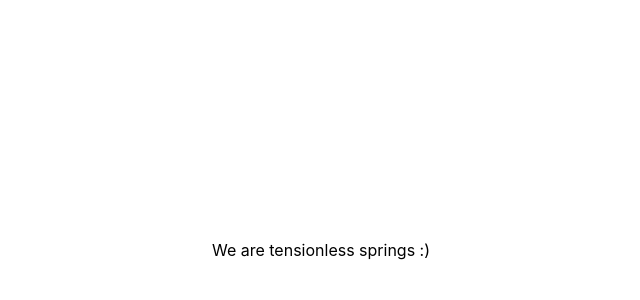
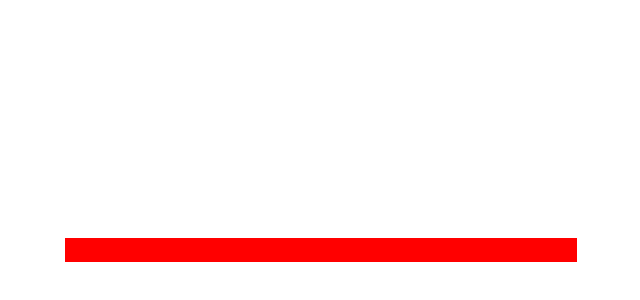
Before and after one commit to vishnu777aero/React-spring, a React (Create React App) app: page / in a window 1280 px wide. Shown: the part 150-450 px from the top of the page, without its empty margins (319-959 px from the left). Built offline with nearby package versions, Linux system fonts and the light colour scheme.

Commit message:
Setup bar

```diff
--- a/src/App.js
+++ b/src/App.js
@@ -1,9 +1,10 @@
 import React from 'react';
 import './App.scss';
+import { OscillatingBar } from './Springs/OscillatingBar';
 
 const App = () => {
   return (
-      <div>We are tensionless springs :)</div>
+      <OscillatingBar />
   );
 }
 
--- /dev/null
+++ b/src/Springs/OscillatingBar/index.js
@@ -0,0 +1,7 @@
+import React from 'react';
+
+export const OscillatingBar = () => {
+    return (
+        <span className='oscillating-bar' />
+    );
+}
--- /dev/null
+++ b/src/Springs/OscillatingBar/index.scss
@@ -0,0 +1,8 @@
+span.oscillating-bar {
+    width: 40vw;
+    height: 3vh;
+    min-height: 10px;
+    max-height: 24px;
+    background-color: red;
+    display: block;
+}
--- a/src/Springs/index.scss
+++ b/src/Springs/index.scss
@@ -0,0 +1 @@
+@import 'OscillatingBar/index';
```
